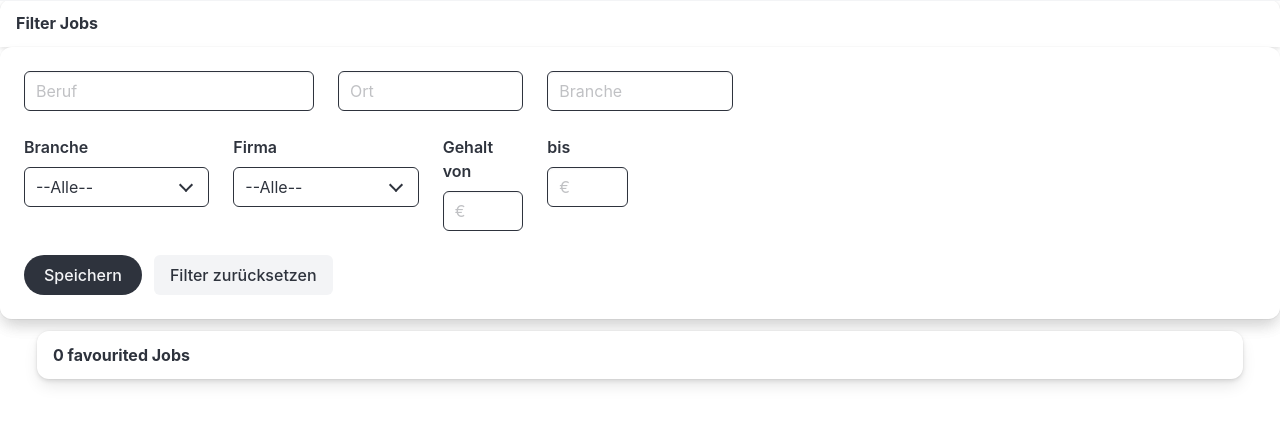
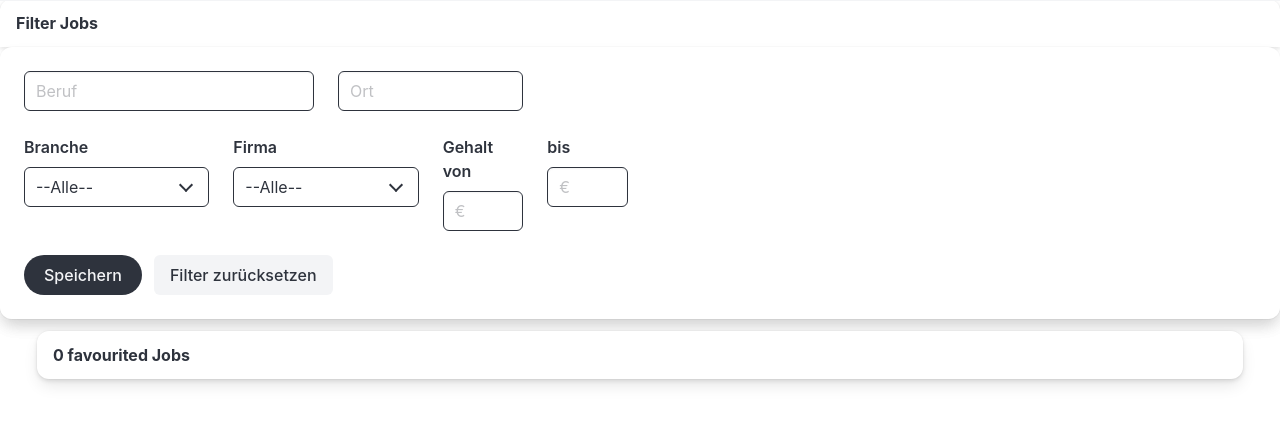
Before and after one commit to Louiiiiii/Jobify, a PHP site: page /website/applicant/pages/applicant_favourite.php in a window 1280 px wide. Shown: the part 57-481 px from the top of the page. Run offline with PHP 8.4, Linux system fonts and the light colour scheme; data comes from the database, SQL or seed files in the repository; data that the repository does not hold is empty; some libraries are stand-ins or nearby versions.

Commit message:
- branche text search removed

```diff
--- a/website/applicant/parts/applicant_navbar.php
+++ b/website/applicant/parts/applicant_navbar.php
@@ -93,9 +93,6 @@
                         <div class="column is-2">
                             <input class="input is-dark" type="place" name="cityname" placeholder="Ort">
                         </div>
-                        <div class="column is-2">
-                            <input class="input is-dark" type="text" name="industryname" placeholder="Branche">
-                        </div>
                         <div class="column is-5"></div>
                     </div>
                     <div class="columns">
```
